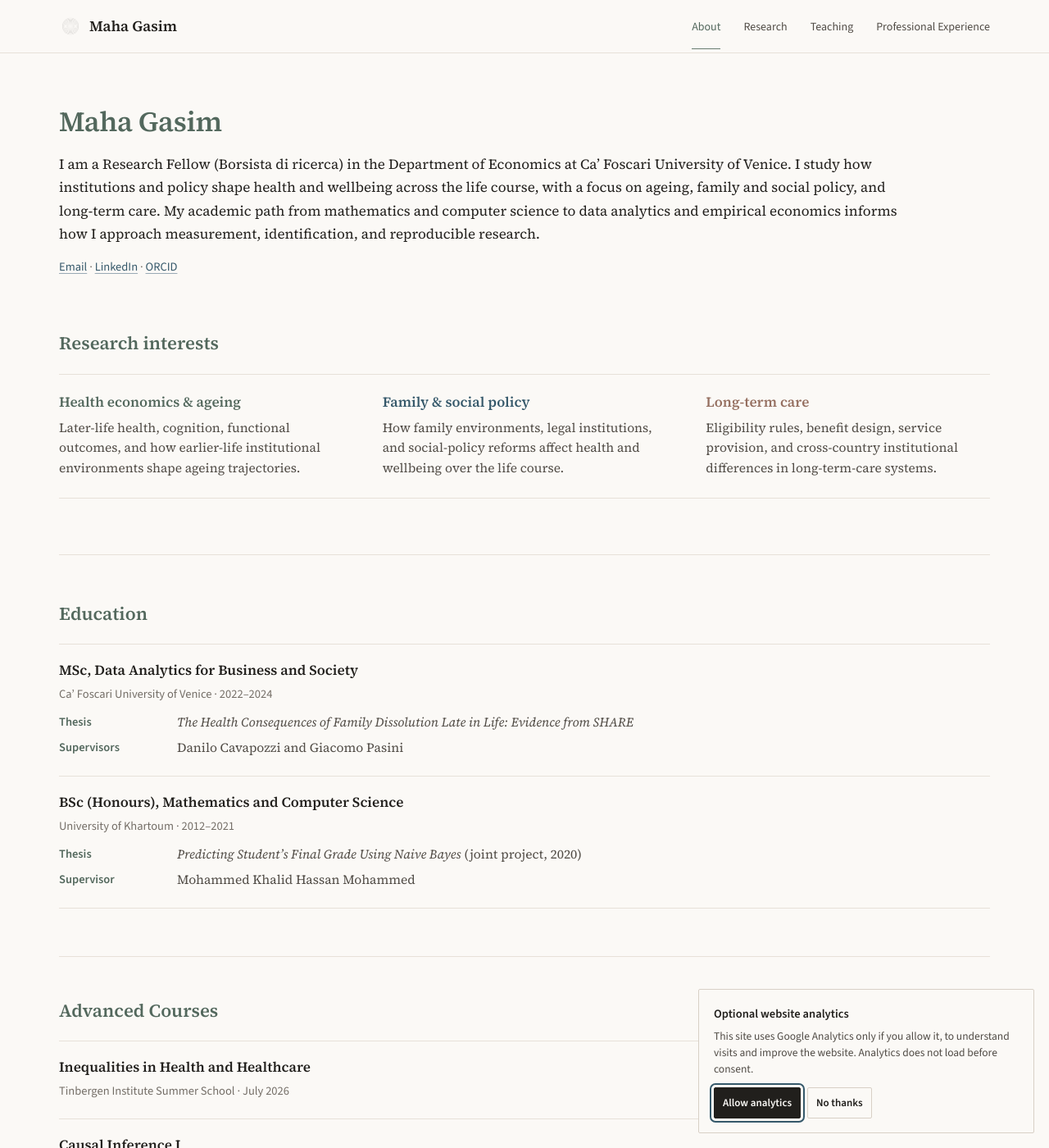
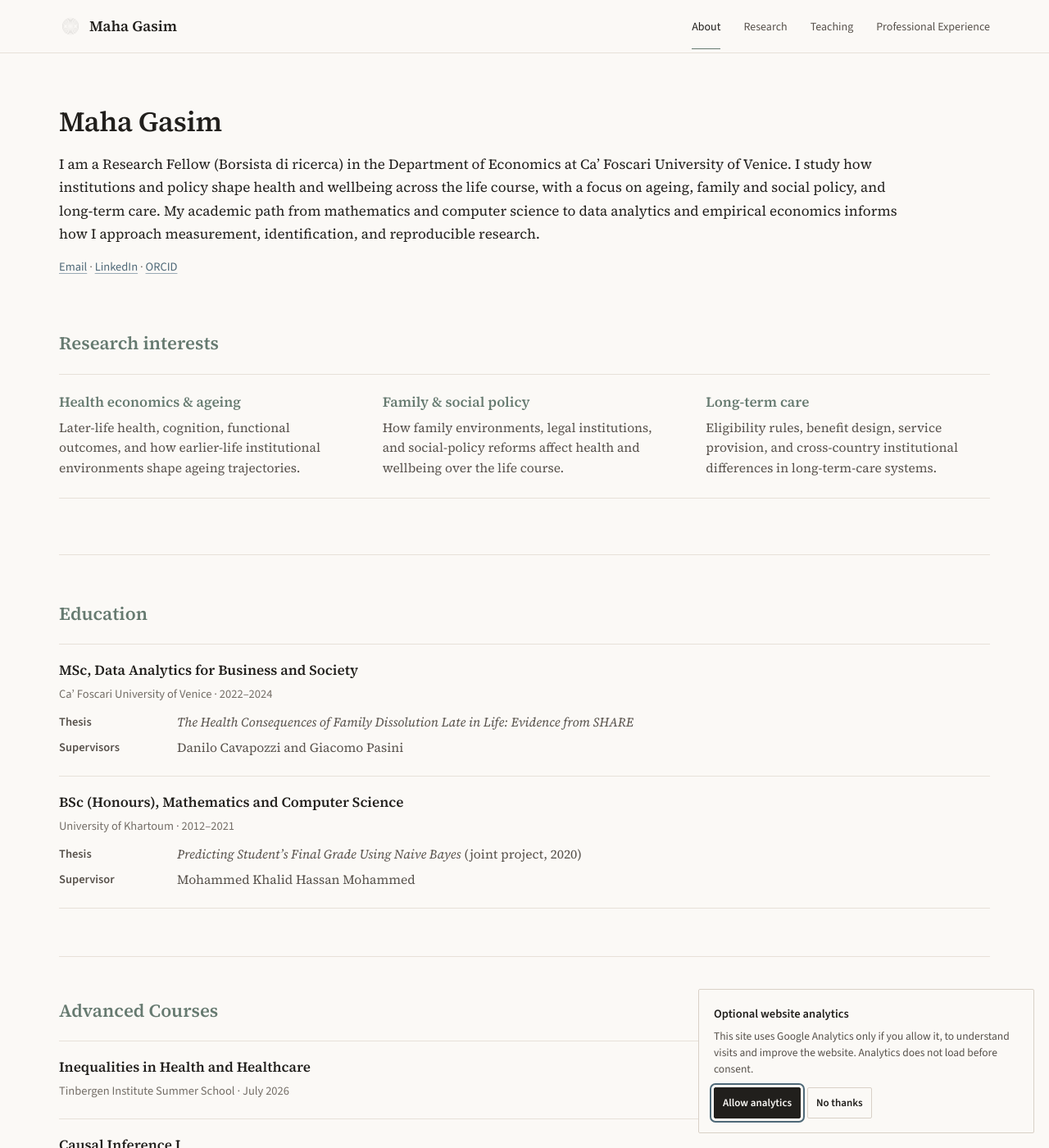
Before and after one commit to mahagasim/mahagasim.github.io, a Jekyll site: the page built from index.md, in a window 1280 px wide and 1400 px high. Shown: the whole window at 82% size. Built offline with Jekyll 4.4.1, drawn with Linux system fonts in a browser that asks for light colours.

Commit message:
Unify website color palette

```diff
--- a/_layouts/default.html
+++ b/_layouts/default.html
@@ -24,20 +24,23 @@
       --page: #FBF9F6;
       --ink: #211F1C;
       --muted: #746E67;
-      --muted-dark: #514C46;
+      --muted-dark: #58524C;
       --rule: #E7E1D9;
-      --rule-strong: #D8D0C6;
-      --link: #35586A;
-      --link-hover: #23485A;
-      --sage: #687C70;
-      --sage-dark: #53685D;
-      --clay: #956F60;
-      --plum: #786775;
-      --ochre: #947A53;
-      --soft-sage: #F0F3EF;
-      --soft-blue: #F1F4F5;
-      --soft-warm: #F6F1EB;
-      --soft-plum: #F4F0F3;
+      --rule-strong: #D9D1C7;
+      --link: #4E6877;
+      --link-hover: #3E5967;
+      --accent: #667A70;
+      --accent-blue: #4E6877;
+      --accent-warm: #9A7A68;
+      --soft-sage: #F3F5F2;
+      --soft-blue: #F3F6F8;
+      --soft-warm: #F7F1EB;
+    }
+
+    html,
+    body {
+      background: var(--page);
+      color: var(--ink);
     }
 
     ::selection {
@@ -46,128 +49,62 @@
     }
 
     code {
-      background: #F2EEE9;
+      background: #F3EFE9;
+    }
+
+    .site-nav a {
+      color: var(--muted-dark);
+    }
+
+    .site-nav a:hover {
+      color: var(--accent-blue);
+      border-bottom-color: var(--accent);
     }
 
     .site-nav a.active {
-      color: var(--link);
-      border-bottom-color: var(--sage);
-    }
-
-    .site-nav a:hover {
-      color: var(--link-hover);
-      border-bottom-color: var(--sage);
-    }
-
-    .site-nav a:nth-child(1).active {
-      color: var(--sage-dark);
-      border-bottom-color: var(--sage);
-    }
-
-    .site-nav a:nth-child(2).active {
-      color: var(--link);
-      border-bottom-color: var(--link);
-    }
-
-    .site-nav a:nth-child(3).active {
-      color: var(--clay);
-      border-bottom-color: var(--clay);
-    }
-
-    .site-nav a:nth-child(4).active {
-      color: var(--plum);
-      border-bottom-color: var(--plum);
+      color: var(--ink);
+      border-bottom-color: var(--accent);
     }
 
     .section-heading h2,
     .section-heading--compact h2,
     .academic-panel h2,
     .content > h2 {
-      color: var(--sage-dark);
-    }
-
-    .content--about > h1:first-of-type,
-    .content--about .section-heading h2,
-    .content--about .section-heading--compact h2,
-    .content--about .academic-panel h2 {
-      color: var(--sage-dark);
-    }
-
-    .content--research > h1:first-of-type,
-    .content--research > h2 {
-      color: var(--link);
-    }
-
-    .content--teaching > h1:first-of-type,
-    .content--teaching > h2 {
-      color: var(--clay);
-    }
-
-    .content--professional-experience > h1:first-of-type,
-    .content--professional-experience > h2 {
-      color: var(--plum);
+      color: var(--accent);
     }
 
     .interest-item h3,
     .entry h3,
     .paper-entry h3,
     .feature-entry h3 {
-      color: var(--link);
-    }
-
-    .content--about .interest-item:nth-child(1) h3 {
-      color: var(--sage-dark);
-    }
-
-    .content--about .interest-item:nth-child(2) h3 {
-      color: var(--link);
-    }
-
-    .content--about .interest-item:nth-child(3) h3 {
-      color: var(--clay);
-    }
-
-    .content--teaching .entry h3 {
-      color: var(--clay);
-    }
-
-    .content--professional-experience .entry h3 {
-      color: var(--plum);
-    }
-
-    .content--research li::marker {
-      color: var(--link);
-    }
-
-    .content--teaching li::marker {
-      color: var(--clay);
-    }
-
-    .content--professional-experience li::marker {
-      color: var(--plum);
+      color: var(--accent);
     }
 
     .compact-detail span,
     .label,
     .languages-line span {
-      color: var(--sage-dark);
+      color: var(--muted-dark);
     }
 
-    .contact-line a,
-    .entry-meta a {
-      color: var(--link);
+    .entry-meta a,
+    .contact-line a {
+      color: var(--accent-blue);
     }
 
     .icon-story__lead {
-      color: var(--clay);
-    }
-
-    .footer-identity strong {
-      color: var(--ochre);
+      color: var(--accent-warm);
     }
 
     .site-footer {
       background: var(--soft-warm);
+    }
+
+    .footer-identity strong {
+      color: var(--ink);
+    }
+
+    .footer-links a {
+      color: var(--accent-blue);
     }
   </style>
 </head>
```
